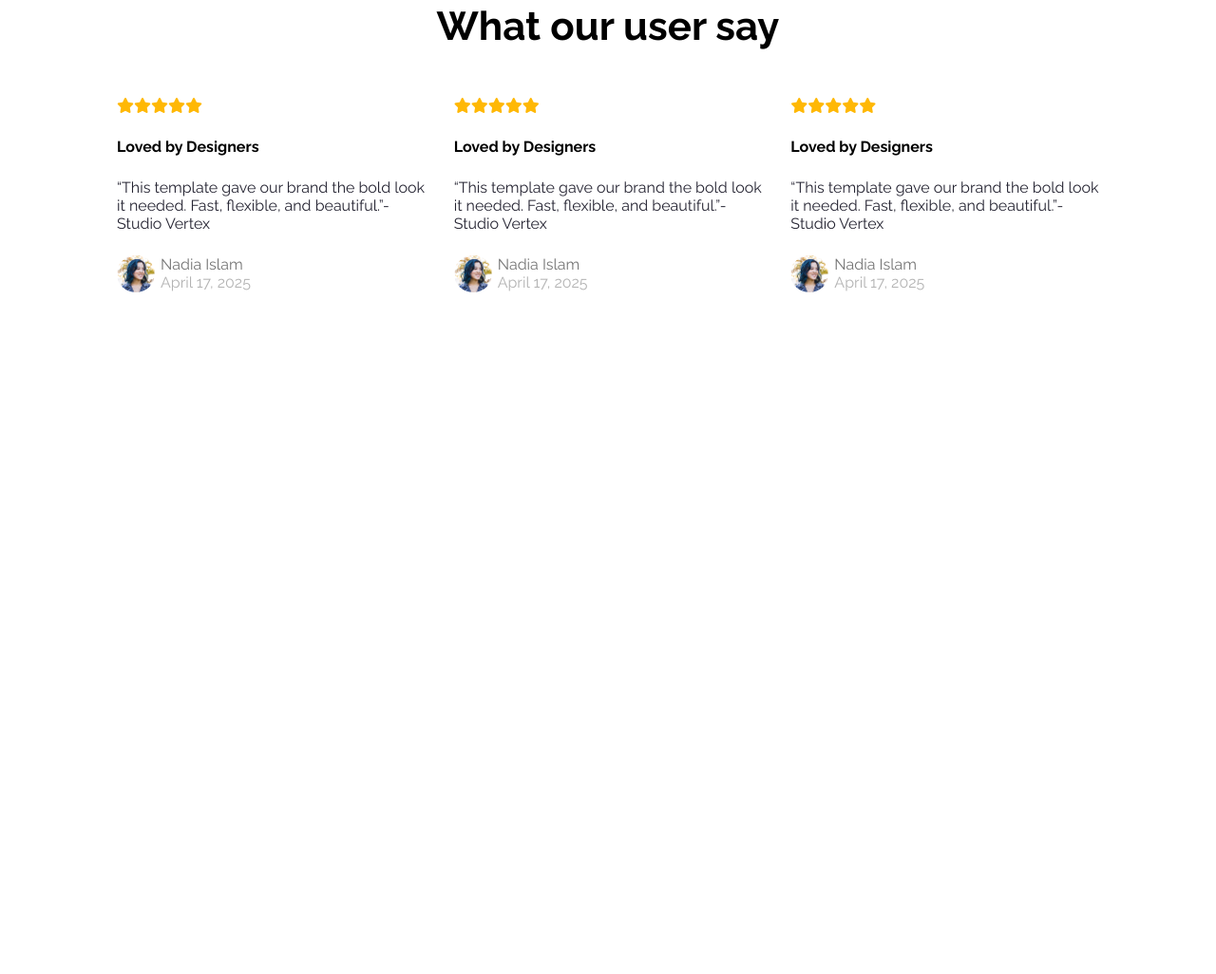
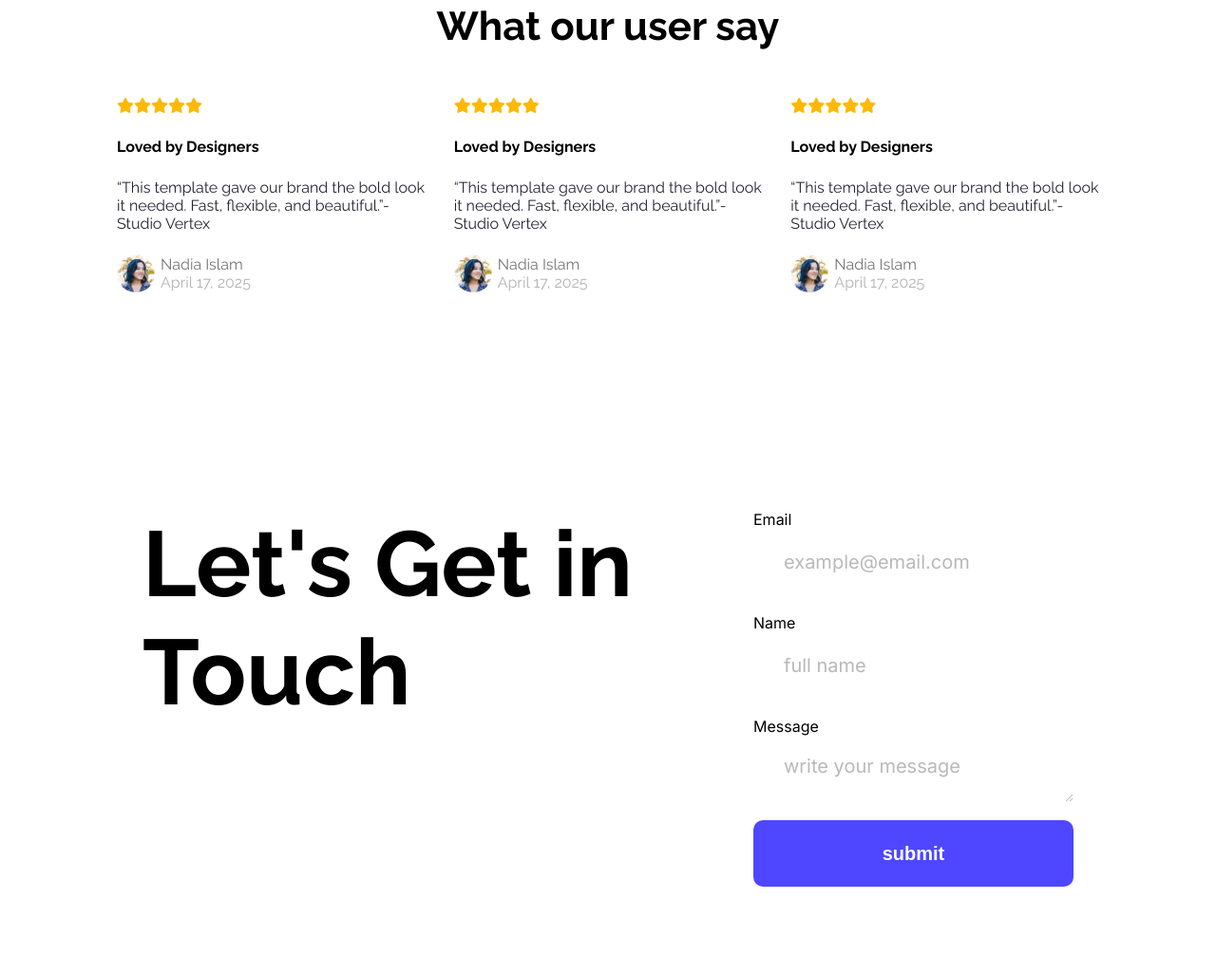
Before and after one commit to argolamrasul01/First-Assignment-Projects, a plain HTML site: page index.html in a window 1280 px wide. Shown: the part 1484-2510 px from the top of the page at 95% size. Before the commit the page ends 1929 px from the top, so only its background shows below. Drawn offline with Linux system fonts and the light colour scheme.

Commit message:
adding a contact form

```diff
--- a/index.html
+++ b/index.html
@@ -96,7 +96,20 @@
         </div>
     </section>
     <footer>
-
+        <div class="contact-form">
+            <h2 class="contact-head">
+                Let's Get in Touch
+            </h2>
+            <form class="form" action="">
+                <label class="text-secondary" for="email">Email</label>
+                <input class="text-secondary break col-sub-2" type="email" placeholder="example@email.com">
+                <label class="text-secondary" for="Name">Name</label>
+                <input class="text-secondary break col-sub-2" type="Name" placeholder="full name">
+                <label class="text-secondary" for="Message">Message</label>
+                <textarea class="text-secondary break col-sub-2" name="Message" cols="30" rows="10" placeholder="write your message"></textarea>
+                <input class="btn-primary" type="button" value="submit">
+            </form>
+        </div>
     </footer>
 </body>
 </html>
--- a/styles.css
+++ b/styles.css
@@ -44,6 +44,9 @@
     color: #B3B3B3;
 }
 
+.break{
+    margin-bottom: 19px;
+}
 .btn-primary{
     background-color: #4E47FF;
     font-weight: bold;
@@ -203,3 +206,28 @@ ul li a{
     justify-content: center;
     flex-wrap: wrap;
 }
+
+/* Contact form */
+footer .contact-form{
+    padding: 92px 150px;
+    display: flex;
+    gap: 115px;
+
+}
+
+form input:not([type="submit"]),
+form textarea {
+    height: 70px;
+    width: 100%;
+    border-radius: 10px;
+    border: none;
+    padding: 20px 32px;
+    display: block;
+    font-size: 20px;
+}
+
+.contact-head{
+    font-weight: bold;
+    font-size: 97px;
+    max-width: 528px;
+}
```
